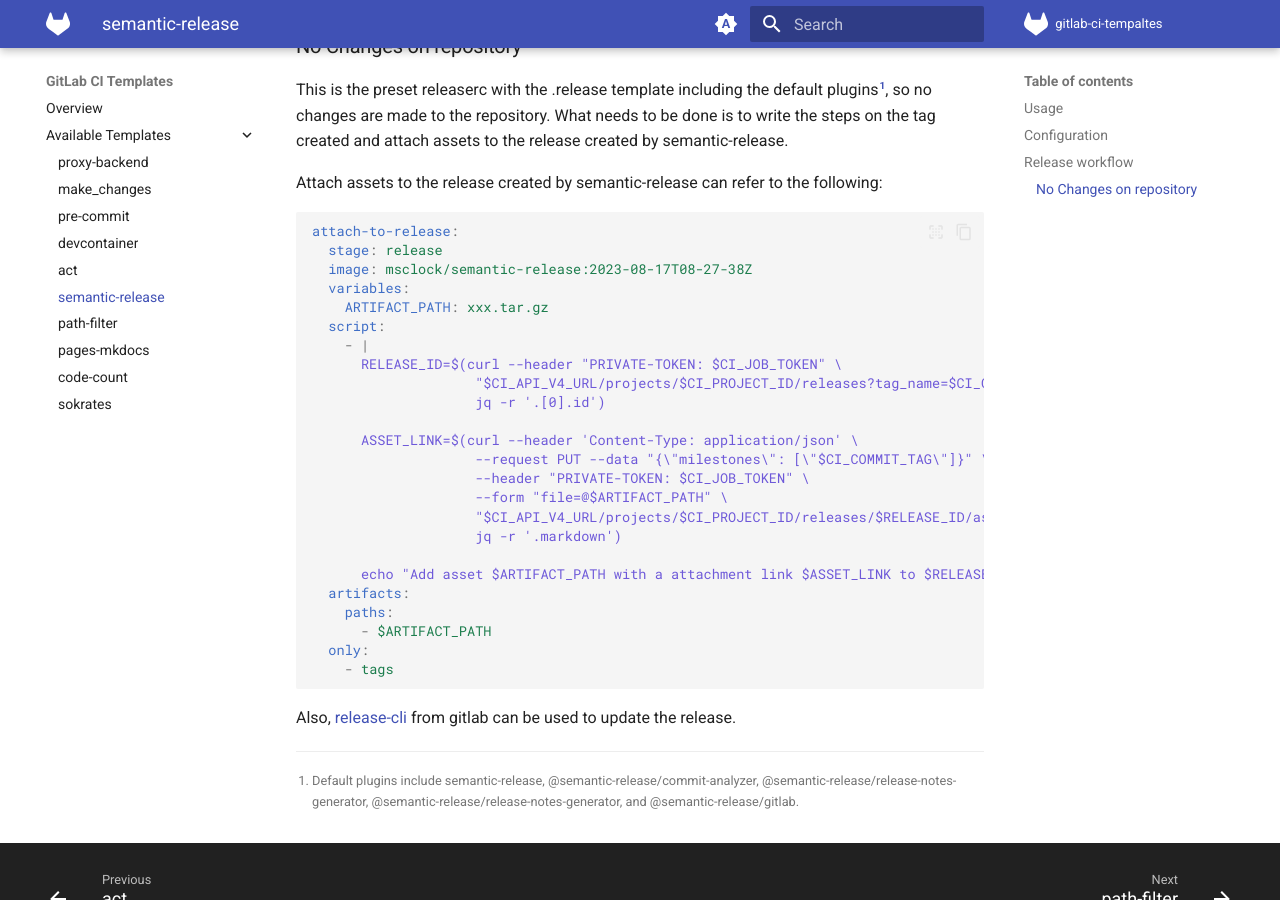
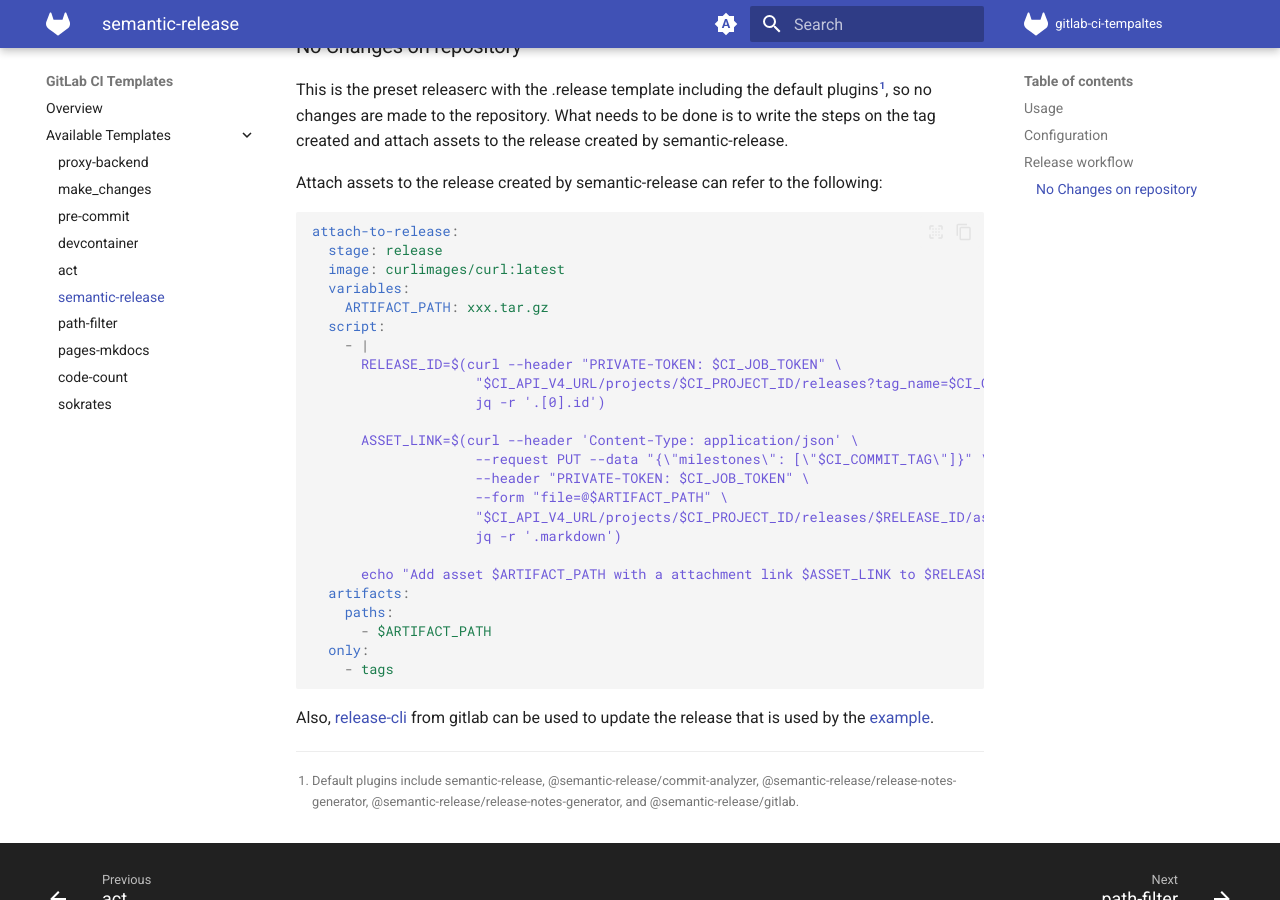
Before and after one commit to msclock/gitlab-ci-templates, an MkDocs documentation site: the page built from docs/semantic-release.md, in a window 1280 px wide and 900 px high, scrolled down 2684 px. Built offline with MkDocs 1.6.1 and Material for MkDocs 9.7.7, drawn with Linux system fonts in a browser that asks for light colours; comment, search, counter and statistics services are not loaded; the version menu is left out.

Commit message:
docs: more readable on semantic-release

````diff
--- a/docs/semantic-release.md
+++ b/docs/semantic-release.md
@@ -110,7 +110,7 @@ Attach assets to the release created by semantic-release can refer to the follow
 ```yaml
 attach-to-release:
   stage: release
-  image: msclock/semantic-release:2023-08-17T08-27-38Z
+  image: curlimages/curl:latest
   variables:
     ARTIFACT_PATH: xxx.tar.gz
   script:
@@ -134,6 +134,6 @@ attach-to-release:
     - tags
 ```
 
-Also, [release-cli](https://docs.gitlab.com/ee/user/project/releases/release_cli.html) from gitlab can be used to update the release.
+Also, [release-cli](https://docs.gitlab.com/ee/user/project/releases/release_cli.html) from gitlab can be used to update the release that is used by the [example](https://gitlab.com/gitlab-org/release-cli/-/tree/master/docs/examples/release-assets-as-generic-package/).
 
 [^1]: Default plugins include semantic-release, @semantic-release/commit-analyzer, @semantic-release/release-notes-generator, @semantic-release/release-notes-generator, and @semantic-release/gitlab.
````
